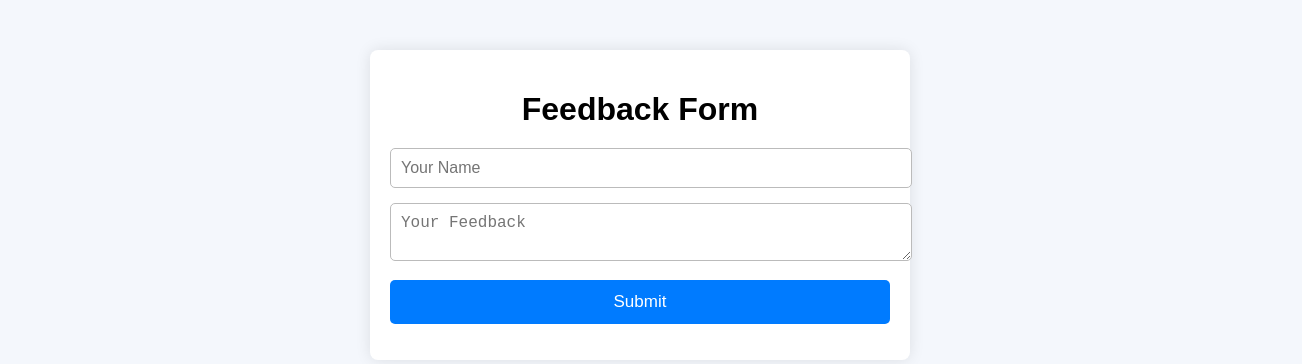
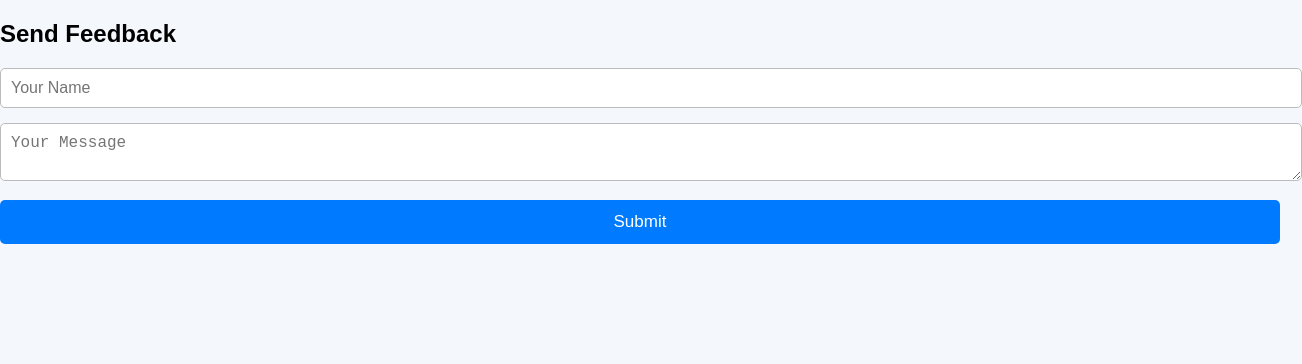
Before and after one commit to varundeepm/feedback-project, a plain HTML site: page feedback-project/index.html in a window 1280 px wide. Shown: the whole page, 1302 px wide, since content can reach past the window. Drawn offline with Linux system fonts and the light colour scheme.

Commit message:
Update index.html

```diff
--- a/feedback-project/index.html
+++ b/feedback-project/index.html
@@ -1,24 +1,20 @@
 <!DOCTYPE html>
-<html lang="en">
+<html>
 <head>
-    <meta charset="UTF-8">
-    <meta name="viewport" content="width=device-width, initial-scale=1.0">
-    <title>Feedback System</title>
+    <title>Feedback Form</title>
     <link rel="stylesheet" href="style.css">
 </head>
 <body>
 
-    <div class="container">
-        <h1>Feedback Form</h1>
+    <h2>Send Feedback</h2>
 
-        <form id="feedbackForm">
-            <input type="text" id="name" placeholder="Your Name" required>
-            <textarea id="message" placeholder="Your Feedback" required></textarea>
-            <button type="submit">Submit</button>
-        </form>
+    <form id="feedbackForm">
+        <input type="text" id="name" placeholder="Your Name" required><br>
+        <textarea id="feedback" placeholder="Your Message" required></textarea><br>
+        <button type="submit">Submit</button>
+    </form>
 
-        <p id="status"></p>
-    </div>
+    <p id="status"></p>
 
     <script src="script.js"></script>
 </body>
```
